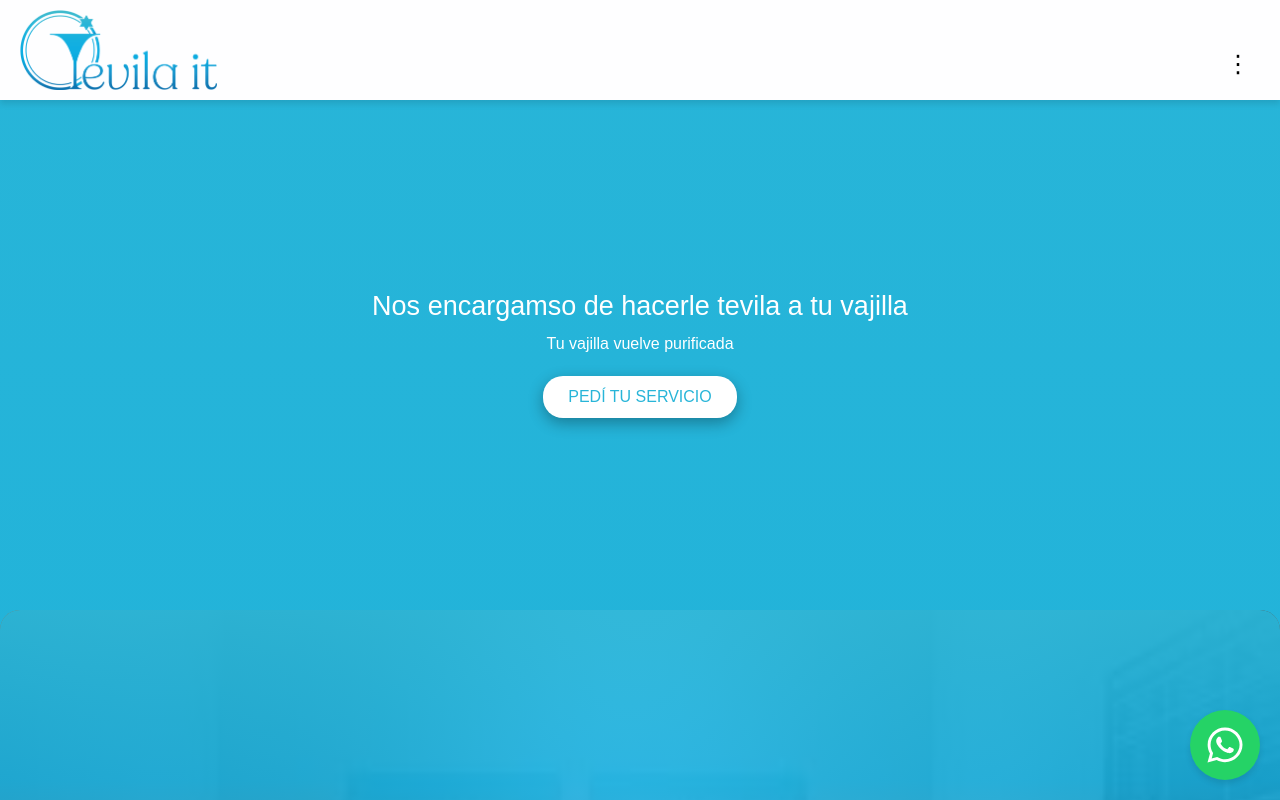
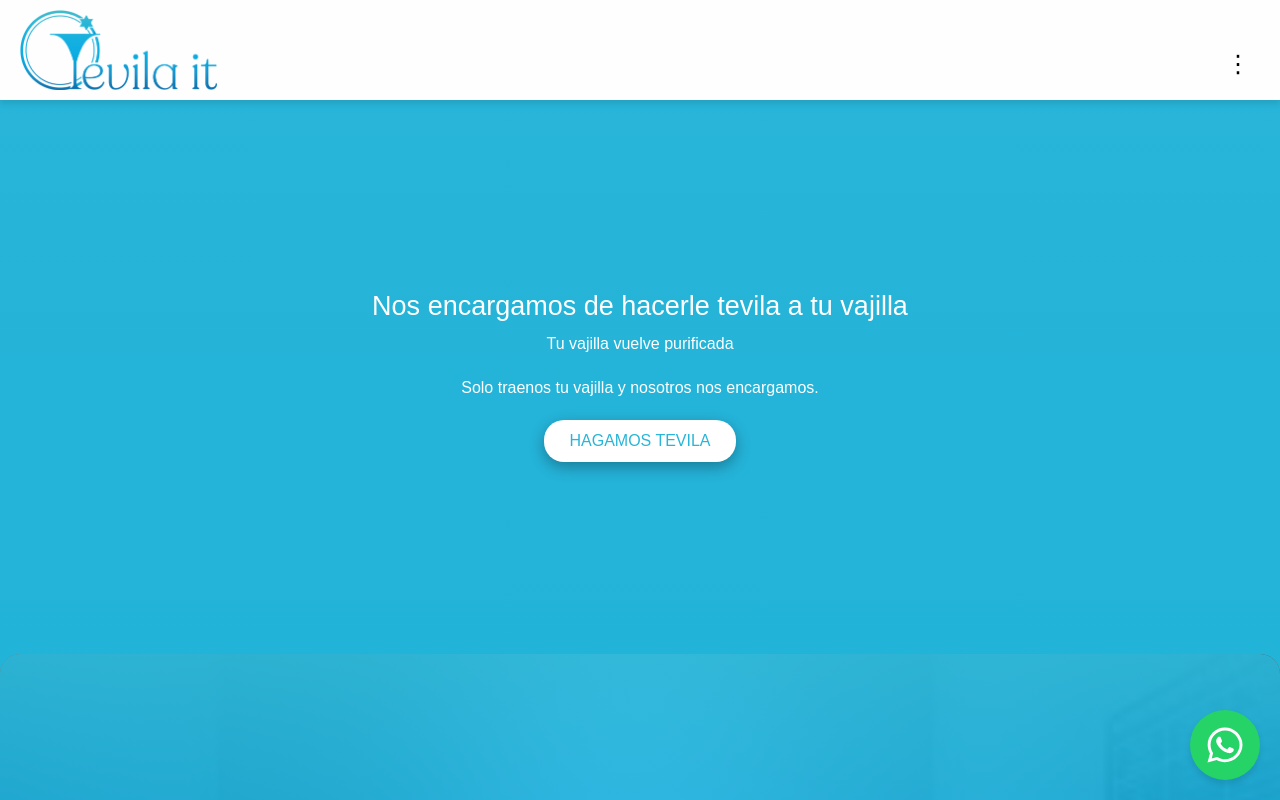
Before and after one commit to brigitteblau/tevila-it, a React (Vite) app in the folder tevila/: page / in a window 1280 px wide. Shown: the top 800 px of the page. Built offline with nearby package versions, Linux system fonts and the light colour scheme; a web font is replaced by a local one.

Commit message:
Update Home.jsx

```diff
--- a/tevila/src/pages/Home.jsx
+++ b/tevila/src/pages/Home.jsx
@@ -31,12 +31,13 @@ export default function Home() {
   <div className="hero-content">
     <div className="sta">
       <p className="hero-description">
-      Nos encargamso de hacerle tevila a tu vajilla
+      Nos encargamos de hacerle tevila a tu vajilla
       </p>
       <p className="desp">Tu vajilla vuelve purificada</p>
+           <p className="desp">Solo traenos tu vajilla y nosotros nos encargamos.</p>
       <div className="div-button">
         <button className="button b" onClick={() => slowScroll("do-section")}>
-          Pedí tu servicio
+          Hagamos Tevila
         </button>
       </div>
     </div>
```
